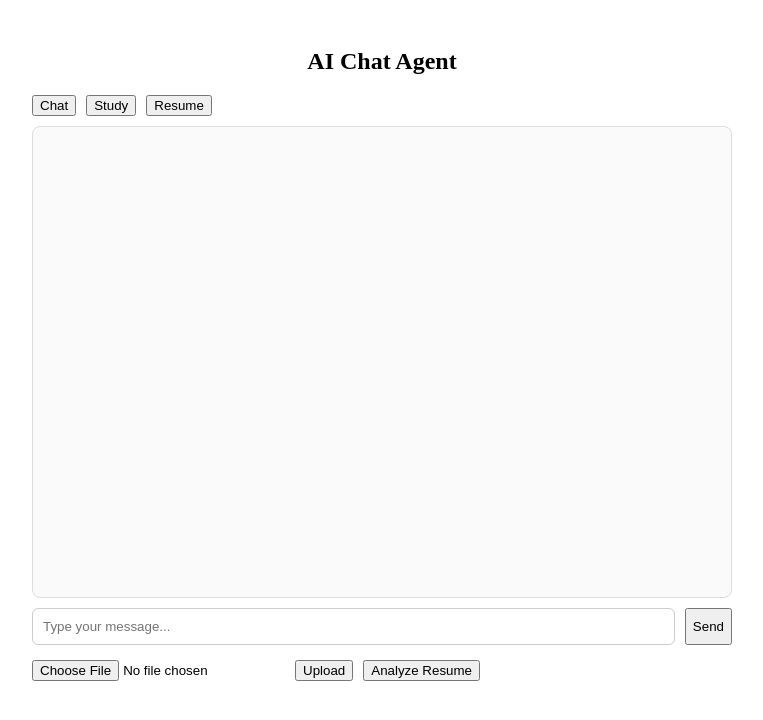
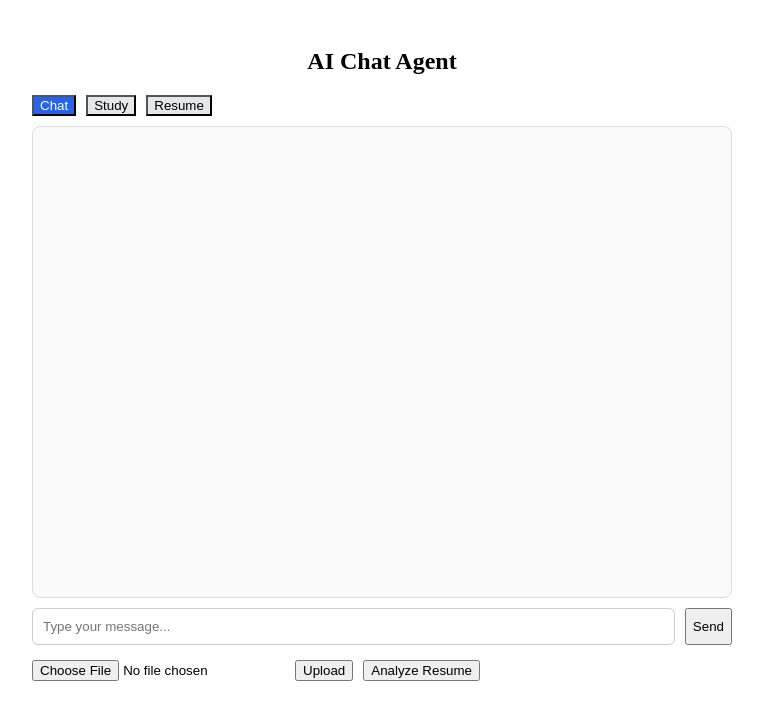
Before and after one commit to Siddaji/chat-frontend, a React (Vite) app: page / in a window 1280 px wide. Shown: the top 720 px of the page, without its empty margins (258-1021 px from the left). Built offline with nearby package versions, Linux system fonts and the light colour scheme.

Commit message:
fix: reset file input to allow multiple uploads of same file and  add multi-agent UI with chat, study, and resume modes

```diff
--- a/src/App.jsx
+++ b/src/App.jsx
@@ -8,9 +8,11 @@ function App() {
   const [loading, setLoading] = useState(false);
   const [file, setFile] = useState(null);
 
-  const [agent, setAgent]=useState("chat");
+  const [agent, setAgent] = useState("chat");
 
   const bottomRef = useRef(null);
+  const fileInputRef = useRef(null);
+
 
   useEffect(() => {
     bottomRef.current?.scrollIntoView({ behavior: "smooth" });
@@ -30,7 +32,7 @@ function App() {
       {
         method: "POST",
         headers: { "Content-Type": "application/json" },
-        body: JSON.stringify({ messages: updatedMessages, agent:agent }),
+        body: JSON.stringify({ messages: updatedMessages, agent: agent }),
       }
     );
 
@@ -86,6 +88,7 @@ function App() {
     ]);
 
     setFile(null);
+    fileInputRef.current.value = "";
     setLoading(false);
   };
 
@@ -116,10 +119,39 @@ function App() {
     <div style={{ padding: 20, maxWidth: 700, margin: "auto" }}>
       <h2 style={{ textAlign: "center" }}>AI Chat Agent</h2>
 
-      <div style={{display:"flex",gap:10,marginBottom:10}}>
-        <button onClick={()=>setAgent("chat")}>Chat</button>
-        <button onClick={()=>setAgent("study")}>Study</button>
-        <button onClick={()=>setAgent("resume")}>Resume</button>
+      <div style={{ display: "flex", gap: 10, marginBottom: 10 }}>
+        {/* CHAT */}
+        <button
+          style={{
+            background: agent === "chat" ? "#2563eb" : "#e5e7eb",
+            color: agent === "chat" ? "white" : "black",
+          }}
+          onClick={() => setAgent("chat")}
+        >
+          Chat
+        </button>
+
+        {/* STUDY */}
+        <button
+          style={{
+            background: agent === "study" ? "#2563eb" : "#e5e7eb",
+            color: agent === "study" ? "white" : "black",
+          }}
+          onClick={() => setAgent("study")}
+        >
+          Study
+        </button>
+
+        {/* RESUME */}
+        <button
+          style={{
+            background: agent === "resume" ? "#2563eb" : "#e5e7eb",
+            color: agent === "resume" ? "white" : "black",
+          }}
+          onClick={() => setAgent("resume")}
+        >
+          Resume
+        </button>
       </div>
 
       {/* CHAT WINDOW */}
@@ -205,7 +237,9 @@ function App() {
           value={message}
           onChange={e => setMessage(e.target.value)}
           onKeyDown={e => e.key === "Enter" && sendMessage()}
-          placeholder="Type your message..."
+          placeholder={agent==="resume"?"Ask to review your resume..."
+            :agent==="study"?"ask your study question..."
+            :"Type your message..."}
           style={{
             flex: 1,
             padding: 10,
@@ -221,6 +255,7 @@ function App() {
       {/* FILE + RESUME */}
       <div style={{ marginTop: 15, display: "flex", gap: 10 }}>
         <input
+          ref={fileInputRef}
           type="file"
           onChange={e => setFile(e.target.files[0])}
         />
```
